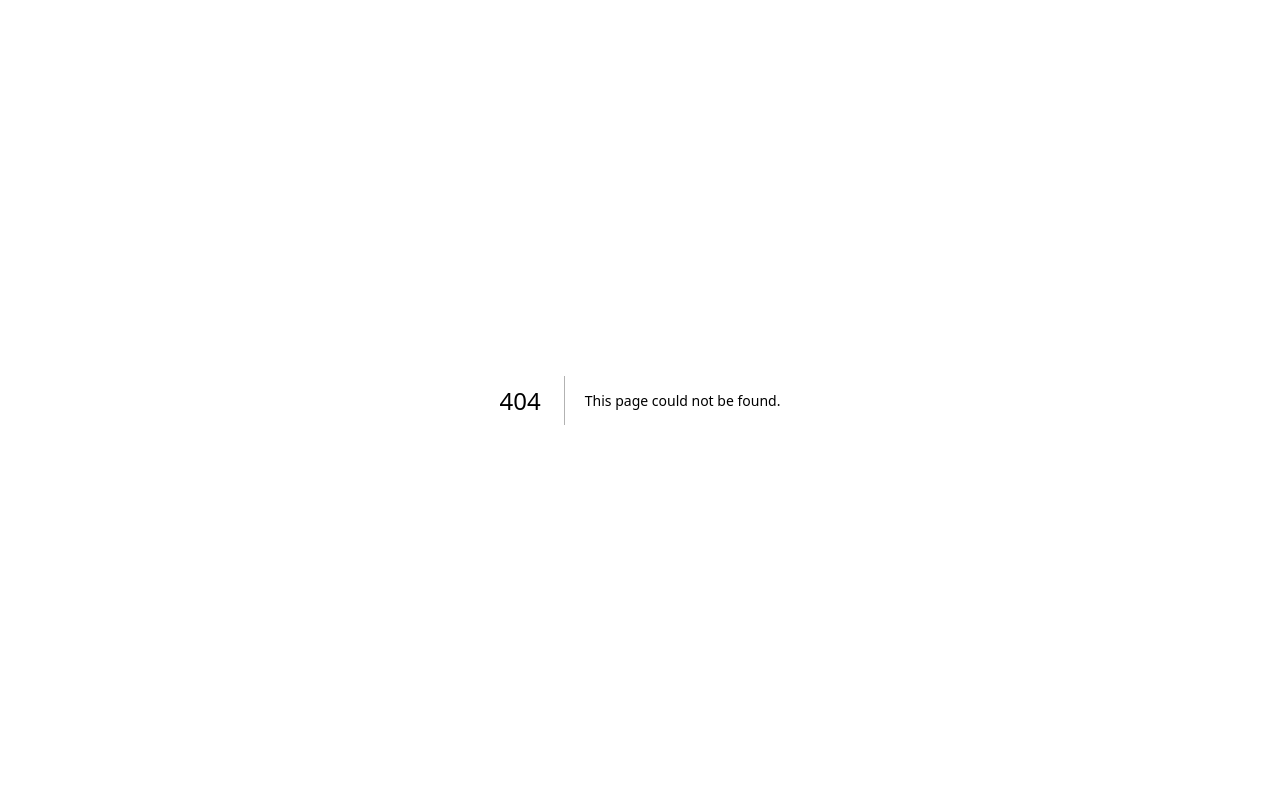
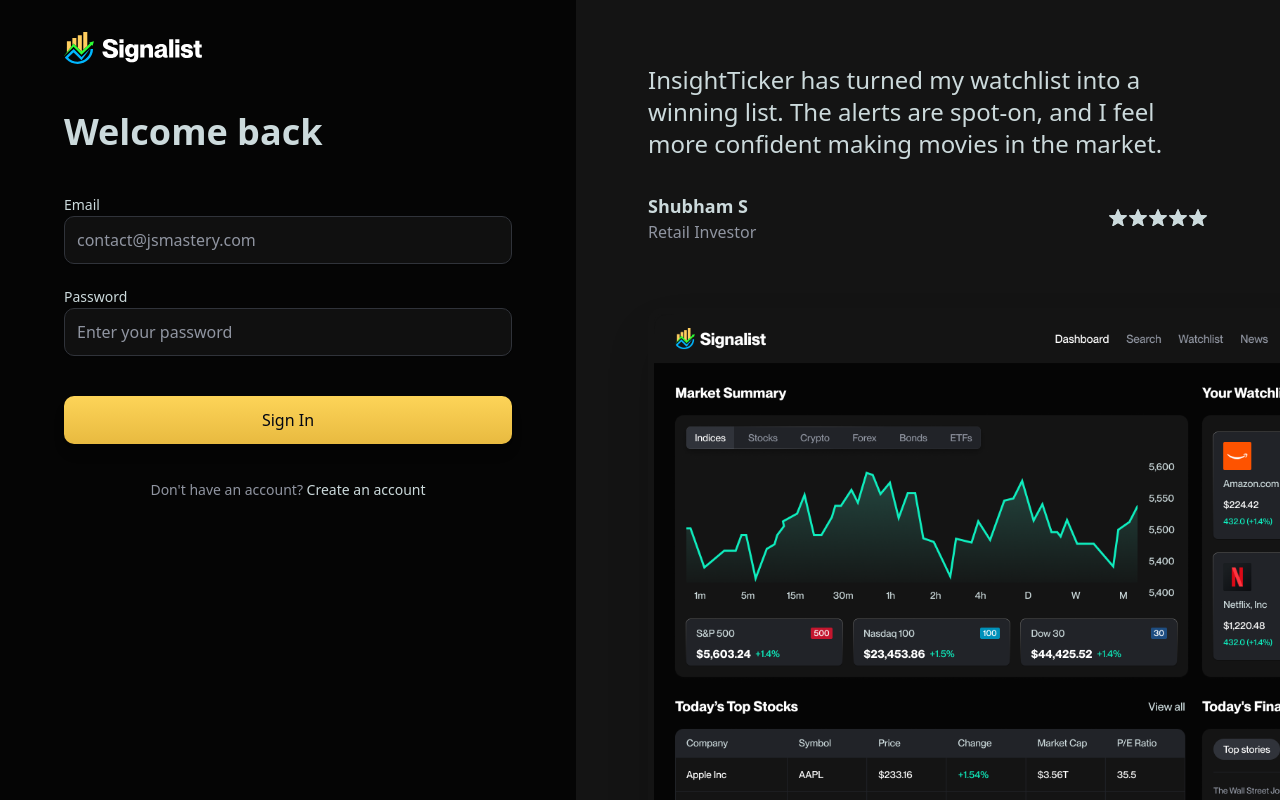
Before and after one commit to shubhamsinha21/InsightTicker, a Next.js app: page /sign-in in a window 1280 px wide. Before the commit this address had no page. Built offline with nearby package versions, Linux system fonts and the light colour scheme.

Commit message:
feat:Created signIn form

```diff
--- /dev/null
+++ b/app/(auth)/sign-in/page.tsx
@@ -0,0 +1,71 @@
+'use client';
+
+import { useForm } from 'react-hook-form';
+import { Button } from '@/components/ui/button';
+import InputField from '@/components/forms/InputField';
+import FooterLink from '@/components/forms/FooterLink';
+import {signInWithEmail, signUpWithEmail} from "@/lib/actions/auth.actions";
+import {toast} from "sonner";
+import {signInEmail} from "better-auth/api";
+import {useRouter} from "next/navigation";
+
+const SignIn = () => {
+    const router = useRouter()
+    const {
+        register,
+        handleSubmit,
+        formState: { errors, isSubmitting },
+    } = useForm<SignInFormData>({
+        defaultValues: {
+            email: '',
+            password: '',
+        },
+        mode: 'onBlur',
+    });
+
+    const onSubmit = async (data: SignInFormData) => {
+        try {
+            const result = await signInWithEmail(data);
+            if(result.success) router.push('/');
+        } catch (e) {
+            console.error(e);
+            toast.error('Sign in failed', {
+                description: e instanceof Error ? e.message : 'Failed to sign in.'
+            })
+        }
+    }
+
+    return (
+        <>
+            <h1 className="form-title">Welcome back</h1>
+
+            <form onSubmit={handleSubmit(onSubmit)} className="space-y-5">
+                <InputField
+                    name="email"
+                    label="Email"
+                    placeholder="contact@jsmastery.com"
+                    register={register}
+                    error={errors.email}
+                    validation={{ required: 'Email is required', pattern: /^\w+@\w+\.\w+$/ }}
+                />
+
+                <InputField
+                    name="password"
+                    label="Password"
+                    placeholder="Enter your password"
+                    type="password"
+                    register={register}
+                    error={errors.password}
+                    validation={{ required: 'Password is required', minLength: 8 }}
+                />
+
+                <Button type="submit" disabled={isSubmitting} className="yellow-btn w-full mt-5">
+                    {isSubmitting ? 'Signing In' : 'Sign In'}
+                </Button>
+
+                <FooterLink text="Don't have an account?" linkText="Create an account" href="/sign-up" />
+            </form>
+        </>
+    );
+};
+export default SignIn;
```
